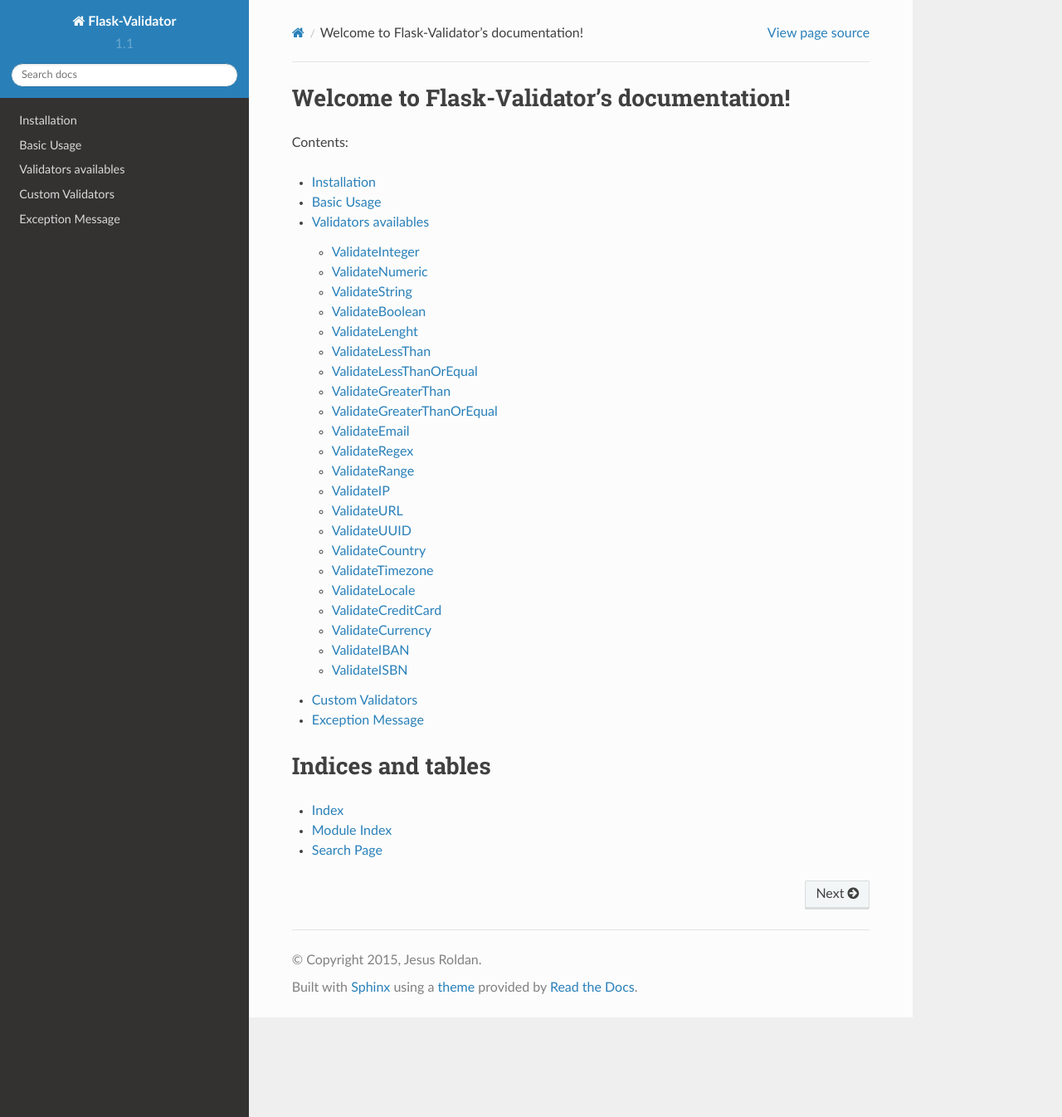
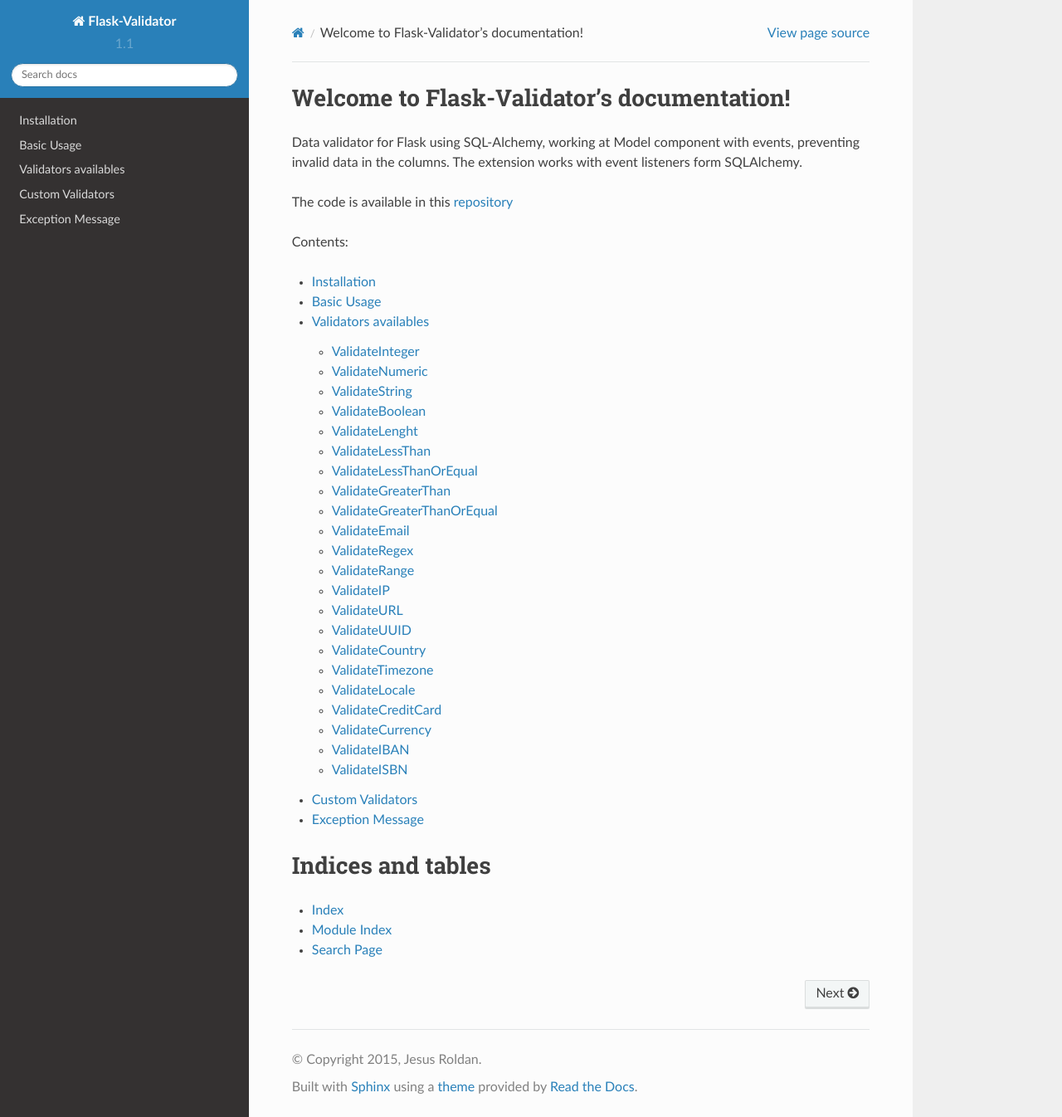
Before and after one commit to xeBuz/Flask-Validator, a Sphinx documentation site: the page built from docs/index.rst, in a window 1280 px wide and 1346 px high. Shown: the whole window at 83% size. Built offline with Sphinx 7.4.7 and the Read the Docs theme 2.0.0, drawn with Linux system fonts in a browser that asks for light colours.

Commit message:
Updated Doc

```diff
--- a/docs/index.rst
+++ b/docs/index.rst
@@ -5,6 +5,13 @@
 
 Welcome to Flask-Validator's documentation!
 ===========================================
+
+Data validator for Flask using SQL-Alchemy, working at Model component with events, preventing invalid data in the columns.
+The extension works with event listeners form SQLAlchemy.
+
+The code is available in this repository_
+
+.. _repository: https://github.com/xeBuz/Flask-Validator
 
 Contents:
 
```
